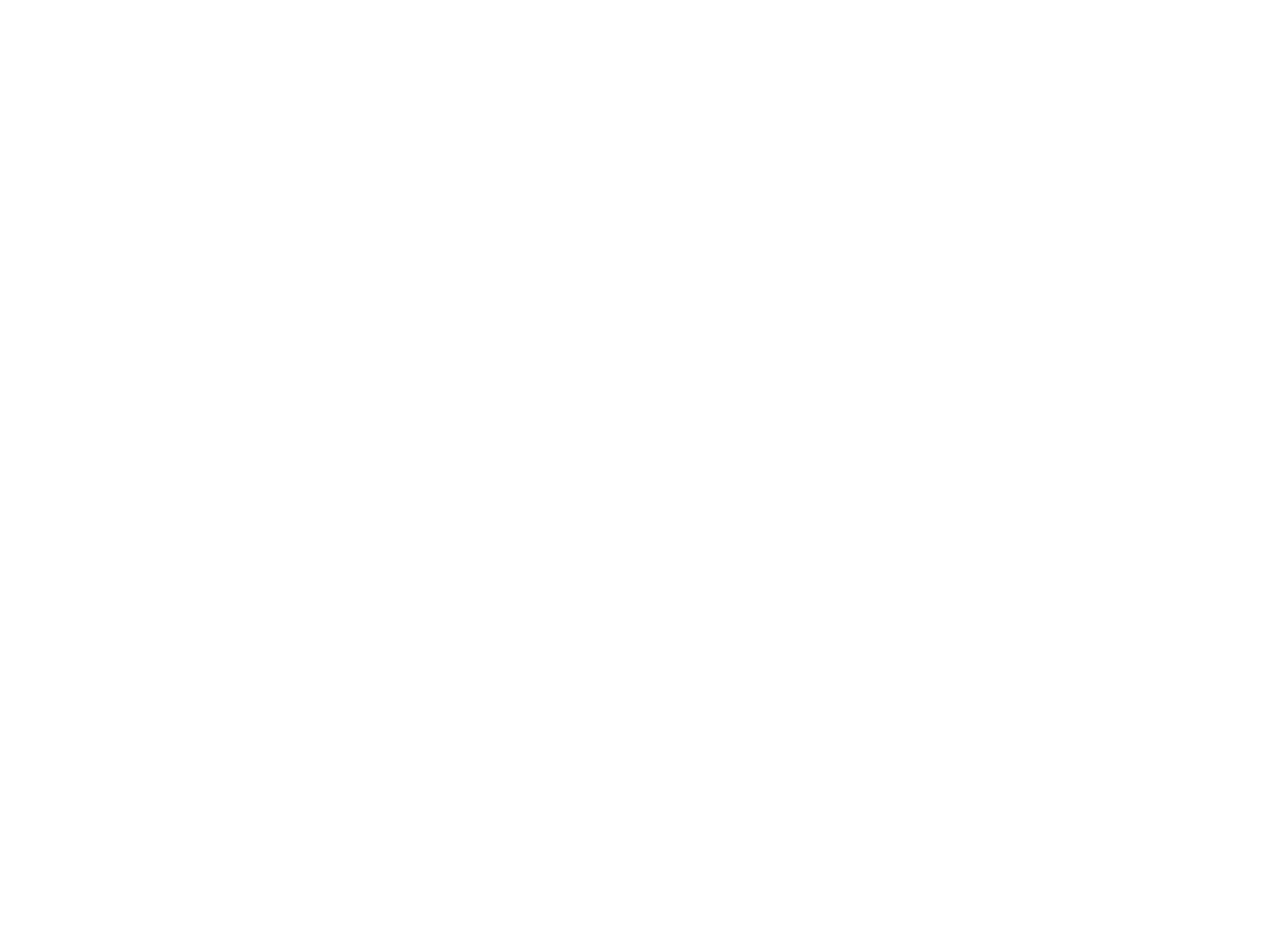
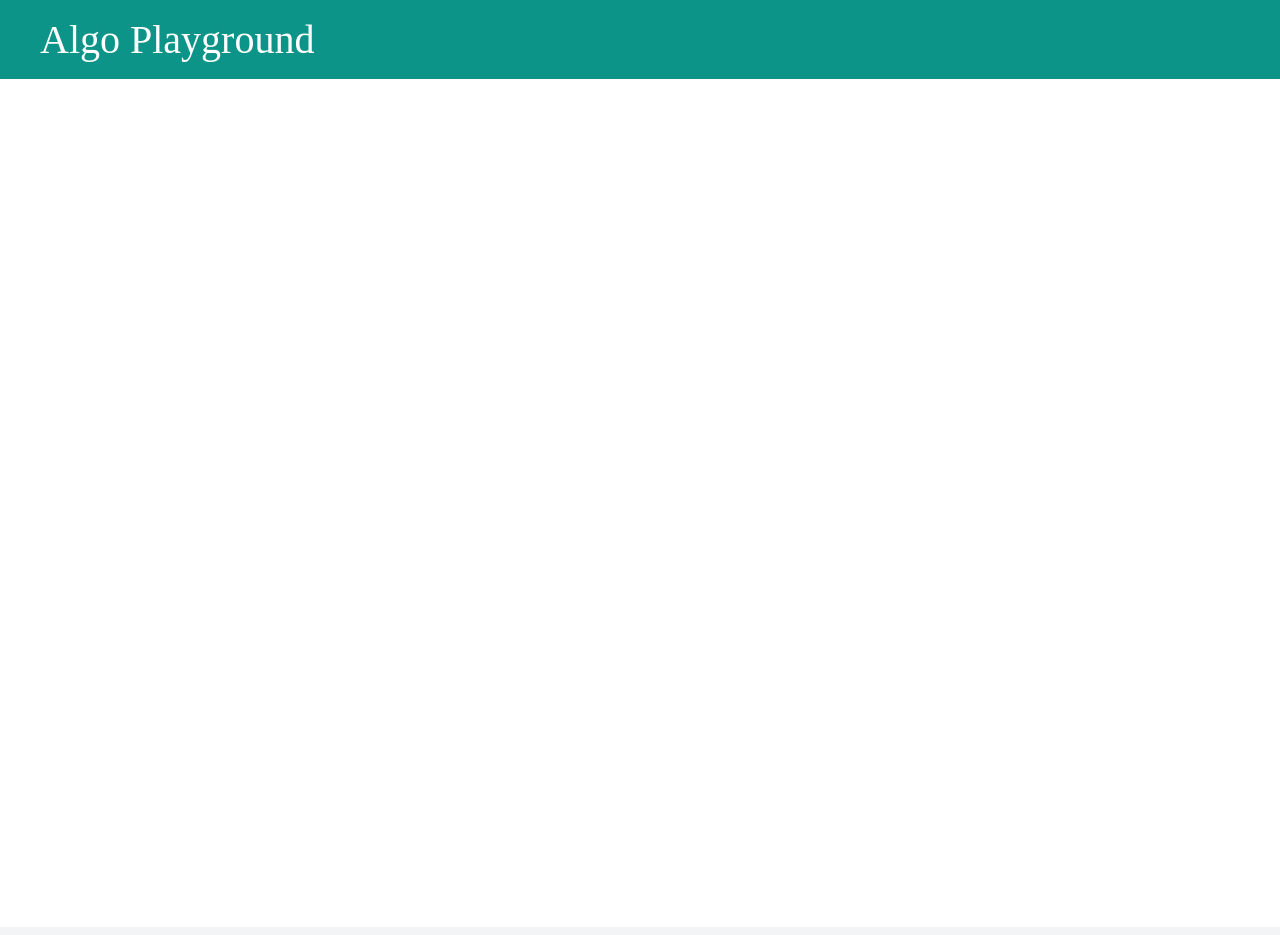
Before and after one commit to zetaraku/algo-playground, a Nuxt app: page /alg in a window 1280 px wide. Before the commit this address had no page. Shown: the top 935 px of the page. Before the commit the page ends 800 px from the top, so only its background shows below. Built offline with nearby package versions, Linux system fonts and the light colour scheme.

Commit message:
feat: add default layout

```diff
--- /dev/null
+++ b/layouts/default.vue
@@ -0,0 +1,44 @@
+<template>
+  <div class="h-screen">
+    <nav class="flex items-center text-10 px-6 py-4 bg-teal-600">
+      <NuxtLink
+        class="text-white no-underline"
+        to="/"
+      >
+        <div class="inline-block text-white align-middle i-mdi:ferris-wheel mr-4" />
+        <span>Algo Playground</span>
+      </NuxtLink>
+      <div class="m-a" />
+      <a
+        href="https://github.com/zetaraku/algo-playground"
+        target="_blank"
+      >
+        <div class="inline-block text-white align-middle i-mdi:github" />
+      </a>
+    </nav>
+    <header />
+
+    <main class="p-6 h-full">
+      <slot />
+    </main>
+
+    <footer class="text-right bg-gray-100 px-2 pt-2 pb-1">
+      &copy; 2022 / made by
+      <a
+        class="no-underline"
+        href="https://github.com/zetaraku"
+        target="_blank"
+      >
+        <div class="inline-block align-middle i-mdi:github mr-0.5" />zetaraku
+      </a>
+      with :D
+    </footer>
+  </div>
+</template>
+
+<style>
+body {
+  margin: 0;
+  padding: 0;
+}
+</style>
```
